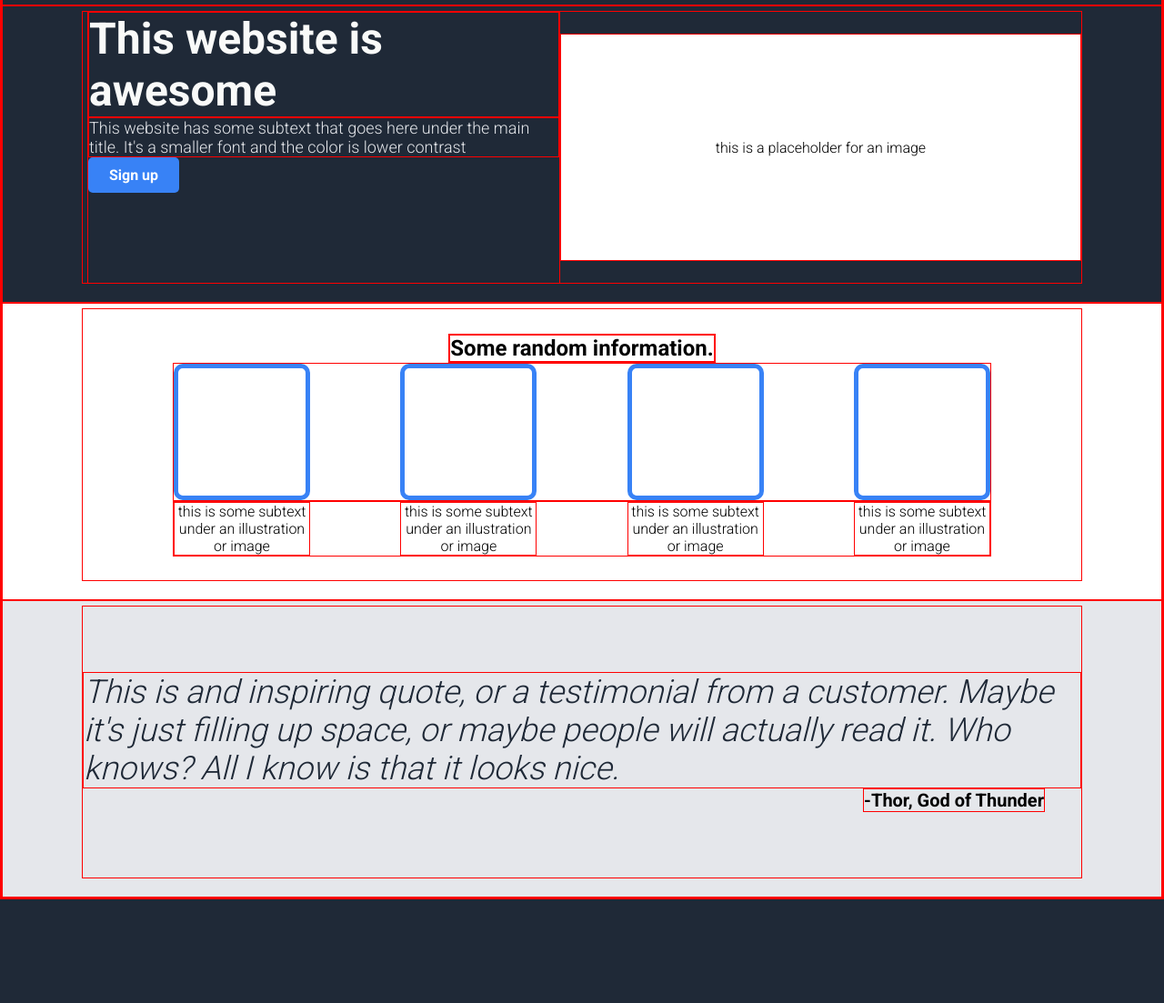
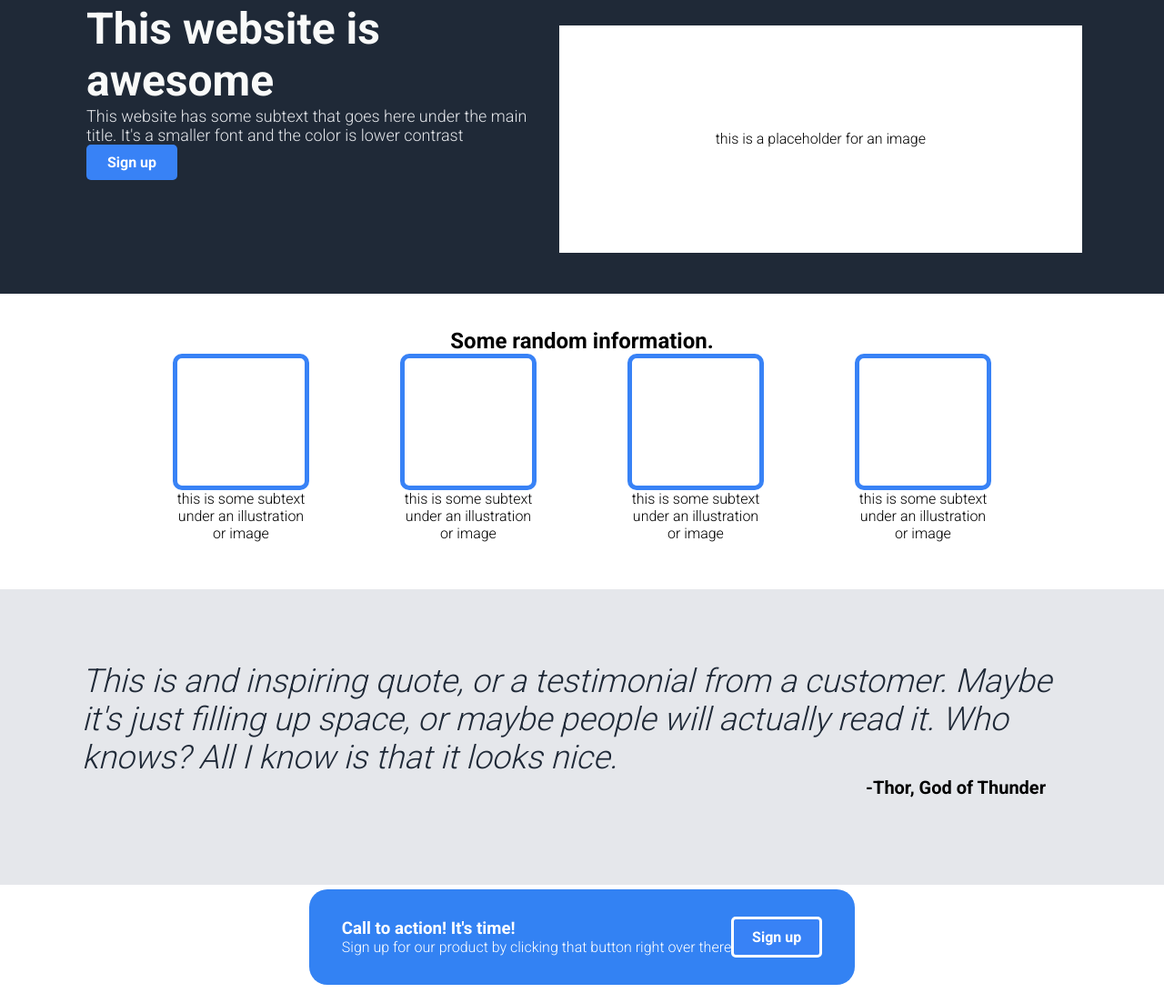
Before and after one commit to simoscam/landing-page, a plain HTML site: page index.html in a window 1280 px wide. Shown: the part 55-1158 px from the top of the page at 91% size. Before the commit the page ends 1044 px from the top, so only its background shows below. Drawn offline with Linux system fonts and the light colour scheme.

Commit message:
Create fourth section

```diff
--- a/index.html
+++ b/index.html
@@ -56,5 +56,11 @@
         <div class="section-3-person">-Thor, God of Thunder</div>
       </div>
     </div>
+    <div class="section-4-container">
+      <div class="section-4">
+        <div class="section-4-text"><h3>Call to action! It's time!</h3>Sign up for our product by clicking that button right over there</div>
+        <div class="section-4-button"><button class="bottom-button">Sign up</button></div>
+      </div>
+    </div>
   </body>
 </html>
--- a/style.css
+++ b/style.css
@@ -4,7 +4,6 @@
   background-color: #1F2937;
   padding: 0;
   margin: 0;
-  border: 1px solid red;
 }
 
 .header-container {
@@ -15,7 +14,8 @@
 .header,
 .section-1,
 .section-2,
-.section-3 {
+.section-3,
+.section-4 {
   width: 1100px;
   display: flex;
   justify-content: space-between;
@@ -47,7 +47,8 @@
 
 .section-1,
 .section-2,
-.section-3 {
+.section-3,
+.section-4 {
   height: 300px;
   justify-content: center;
   align-items: center;
@@ -158,3 +159,34 @@ h2 {
   background-color: #E5E7EB;
   margin-right: 40px;
 }
+
+.section-4-container {
+  display: flex;
+  justify-content: center;
+  background-color: #fff;
+}
+
+.section-4 {
+  width: 600px;
+  height: fit-content;
+  padding: 30px;
+  border-radius: 20px;
+  background-color: #3382F3;
+  color: #fff;
+}
+
+.section-4-text, h3, .section-4-button{
+  background-color: #3382F3;
+}
+
+.bottom-button {
+  background-color: #3882F6;
+  color: #fff;
+  font-weight: bold;
+  font-size: 16px;
+  padding: 10px;
+  width: 100px;
+  border-radius: 5px;
+  border: 3px solid #fff;
+
+}
```
